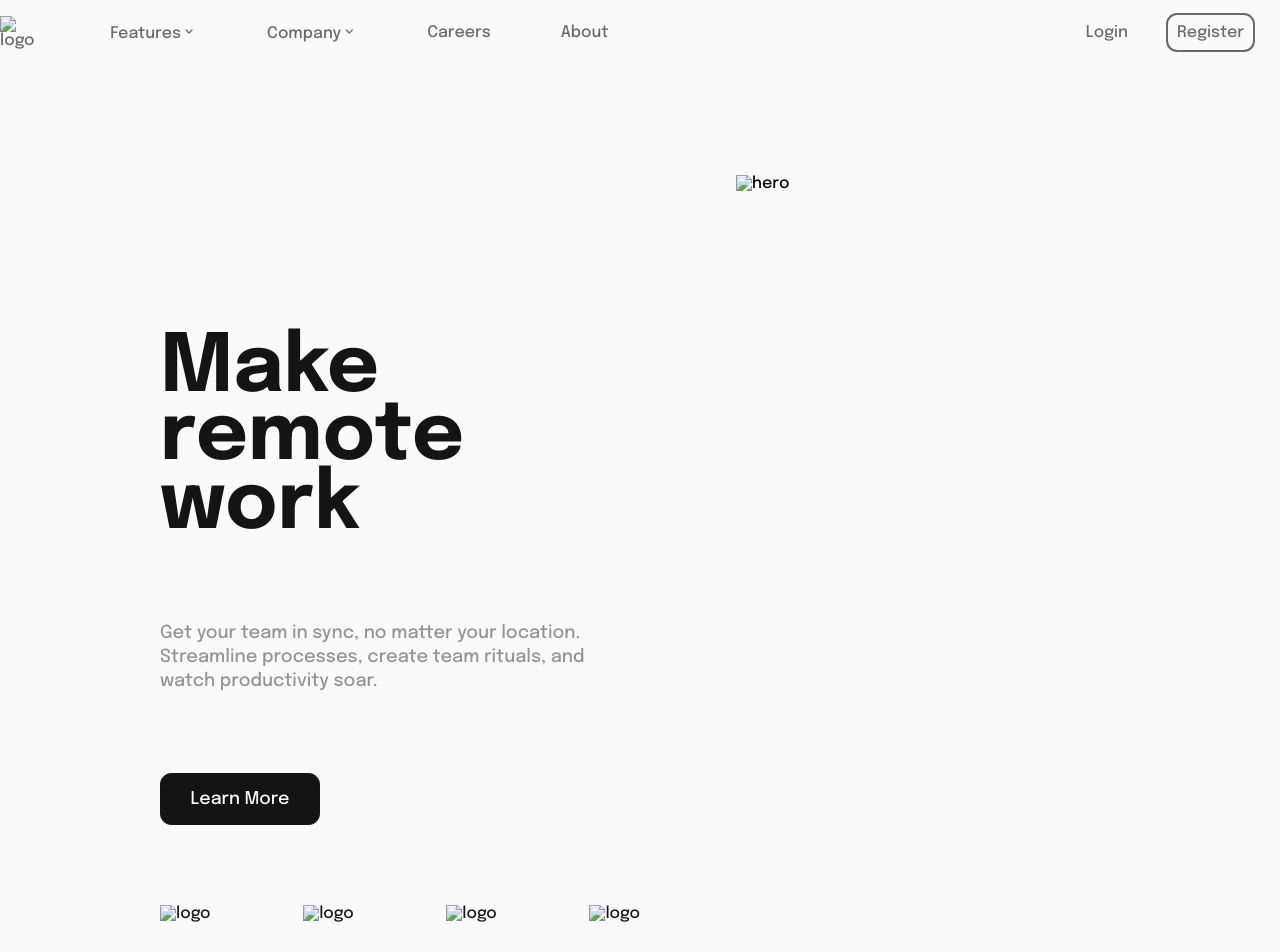
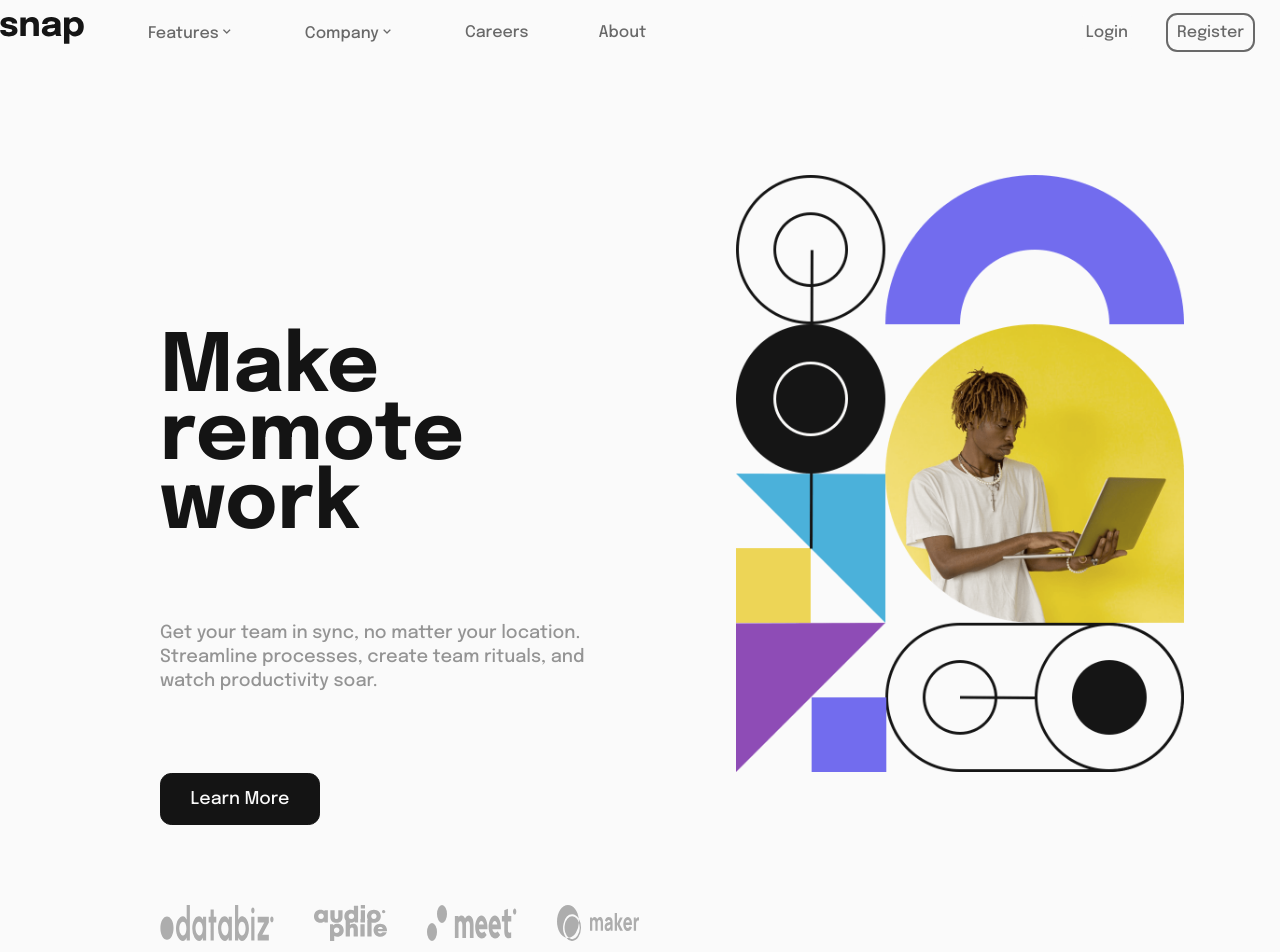
Before and after one commit to MirMurr/intro_section, a plain HTML site: page index.html in a window 1280 px wide. Shown: the top 952 px of the page. Drawn offline with nearby package versions, Linux system fonts and the light colour scheme; a web font is replaced by a local one.

Commit message:
Update index.html

```diff
--- a/index.html
+++ b/index.html
@@ -15,7 +15,7 @@
         <div class="container">
             <div class="subcontainer">
                 <nav class="navbar">
-                    <a href="#" class="logo"><img src="./images/logo.svg" alt="logo"></a>
+                    <a href="#" class="logo"><img src="./logo.svg" alt="logo"></a>
                     <ul class="nav-menu">
                         <li class="nav-item">
                             <label for="btn-1" class="first" id="feature">Features<i class='bx bx-chevron-down arrow-down' id="arrow1"></i></label>
@@ -77,15 +77,15 @@
           <p>Get your team in sync, no matter your location. <br>Streamline processes, create team rituals, and <br> watch productivity soar.</p>
           <button class="learn"><a class="learn-text" href="#">Learn More</a></button>
           <div class="client">
-            <img src="./images/client-databiz.svg" alt="logo">
-            <img src="./images/client-audiophile.svg" alt="logo">
-            <img src="./images/client-meet.svg" alt="logo">
-            <img src="./images/client-maker.svg" alt="logo">
+            <img src="./client-databiz.svg" alt="logo">
+            <img src="./client-audiophile.svg" alt="logo">
+            <img src="./client-meet.svg" alt="logo">
+            <img src="./client-maker.svg" alt="logo">
           </div>
         </div>
         <div class="container2">
-          <img src="./images/image-hero-desktop.png" alt="hero" class="hero">
-          <img src="./images/image-hero-mobile.png" alt="hero" class="mobile">
+          <img src="./image-hero-desktop.png" alt="hero" class="hero">
+          <img src="./image-hero-mobile.png" alt="hero" class="mobile">
         </div>
       </main>
       <footer>
```
